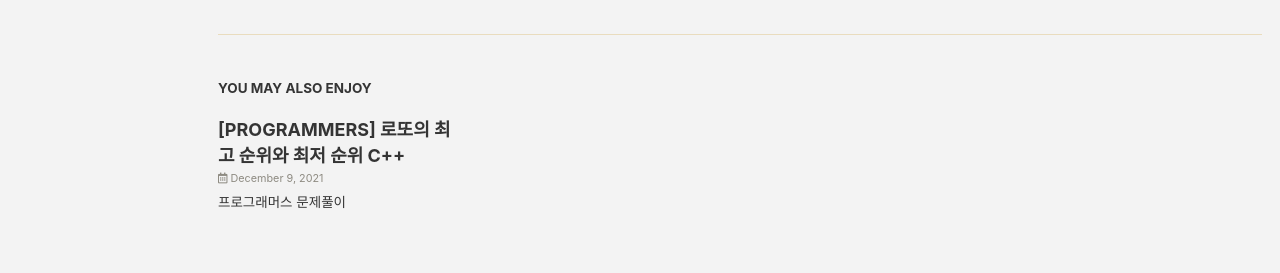
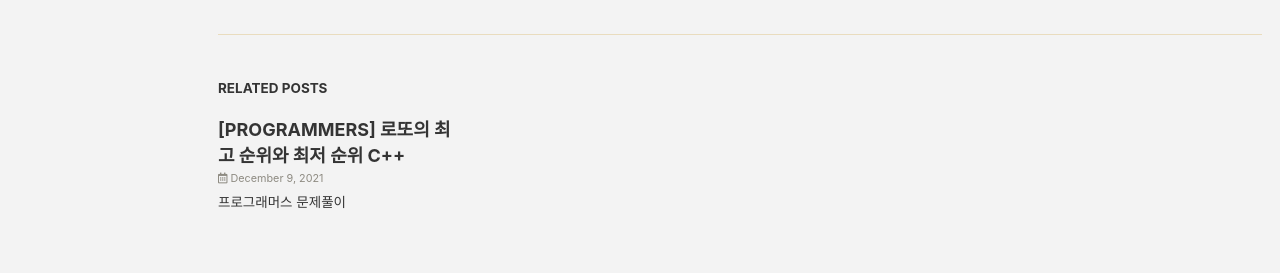
Before and after one commit to Squidward79/Squidward79.github.io, a Jekyll site: the page built from _posts/Programmers/2021-12-10-[프로그래머스]_문제풀이2.md, in a window 1280 px wide and 1101 px high. Shown: the part 654-927 px from the top of the window. Built offline with Jekyll 4.4.1, drawn with Linux system fonts in a browser that asks for light colours; cached includes are drawn as plain includes.

Commit message:
연관 포스트 텍스트 변경

```diff
--- a/_data/ui-text.yml
+++ b/_data/ui-text.yml
@@ -26,7 +26,7 @@ en: &DEFAULT_EN
   comments_label             : "Leave a comment"
   comments_title             : "Comments"
   more_label                 : "Learn more"
-  related_label              : "You may also enjoy"
+  related_label              : "Related Posts"
   follow_label               : "Follow:"
   feed_label                 : "Feed"
   powered_by                 : "Powered by"
```
